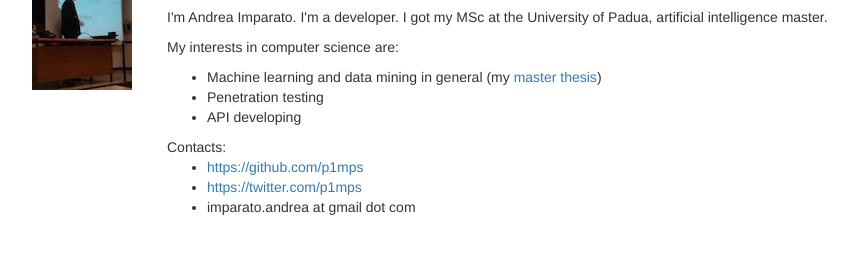
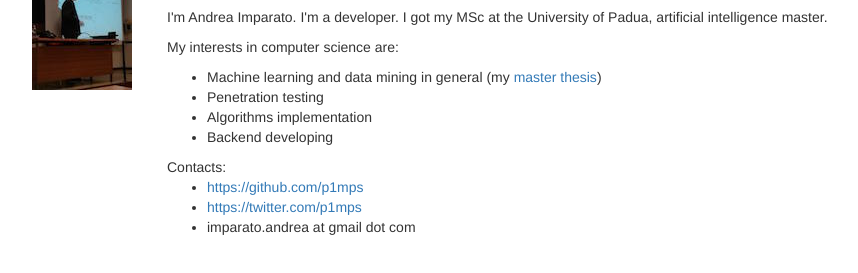
Before and after one commit to p1mps/p1mps.github.io, a plain HTML site: page index.html in a window 1280 px wide. Shown: the part 63-336 px from the top of the page, without its empty margins (58-916 px from the left). Drawn offline with nearby package versions, Linux system fonts and the light colour scheme.

Commit message:
fix list

```diff
--- a/index.html
+++ b/index.html
@@ -36,7 +36,8 @@
     <ul>
         <li>Machine learning and data mining in general (my <a href="/thesis.pdf">master thesis</a>)</li>
         <li>Penetration testing</li>
-        <li>API developing</li>
+        <li>Algorithms implementation</li>
+	<li>Backend developing</li>
     </ul>
     <div>Contacts:</div>
     <ul>
```
